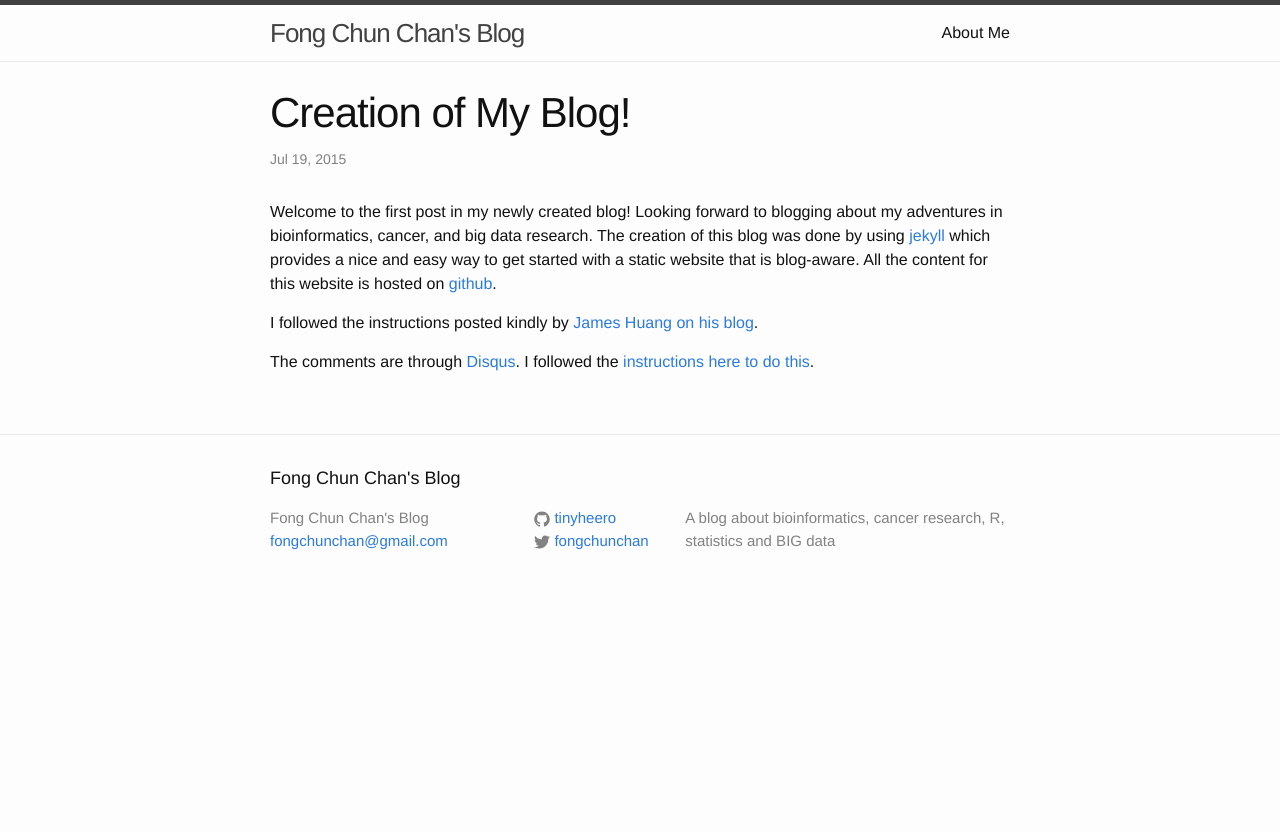
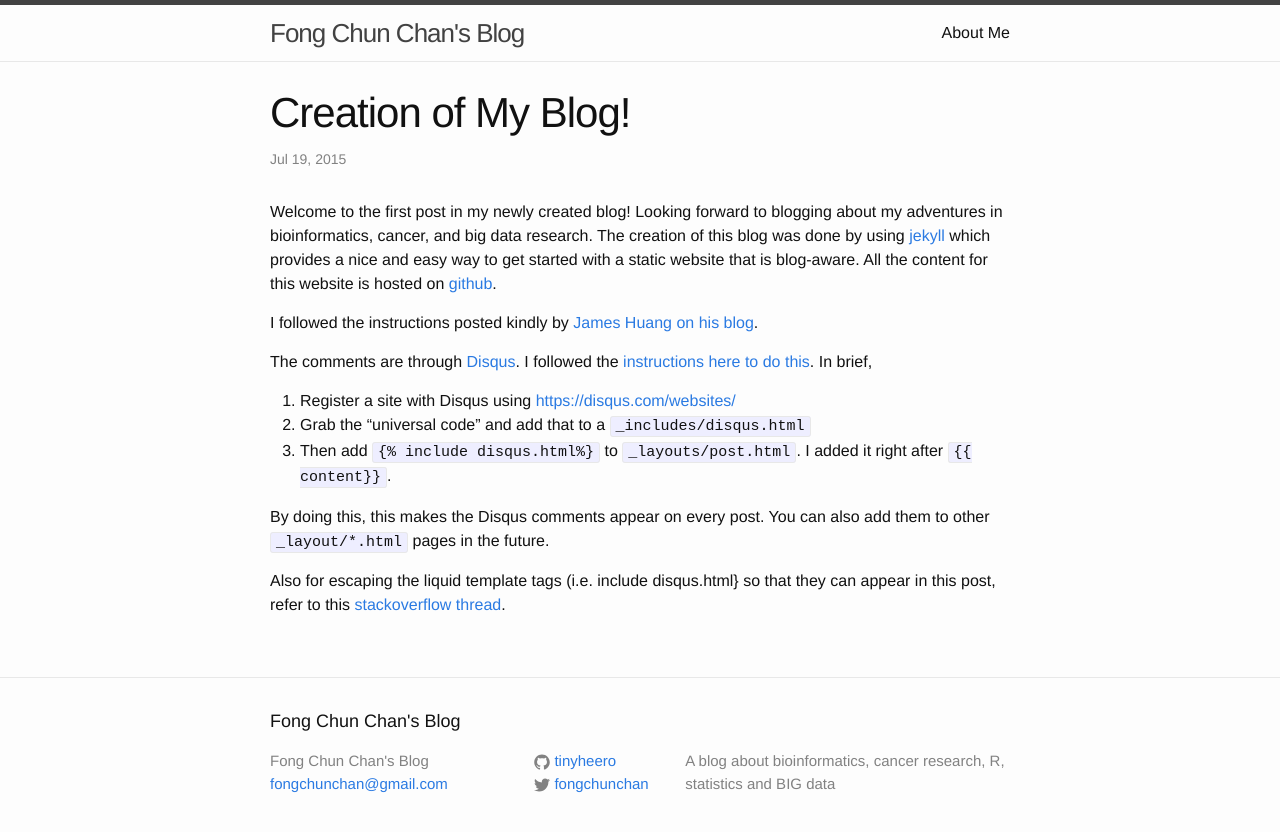
Before and after one commit to tinyheero/tinyheero.github.io, a Jekyll site: the page built from _posts/2015-07-19-first-post.markdown, in a window 1280 px wide. Shown: the top 832 px of the page. Built offline with Jekyll 4.4.1, drawn with Linux system fonts in a browser that asks for light colours; Markdown is read by kramdown in place of the engine named in the settings; comment, search, counter and statistics services are not loaded.

Commit message:
Adding Details on How to Add Disqus Comments

```diff
--- a/_posts/2015-07-19-first-post.markdown
+++ b/_posts/2015-07-19-first-post.markdown
@@ -9,4 +9,12 @@ Welcome to the first post in my newly created blog! Looking forward to blogging
 
 I followed the instructions posted kindly by [James Huang on his blog](http://growthalytics.com/programming/2015/07/19/setting-up-your-own-blog/).
 
-The comments are through [Disqus](https://disqus.com/). I followed the [instructions here to do this](http://www.perfectlyrandom.org/2014/06/29/adding-disqus-to-your-jekyll-powered-github-pages/).
+The comments are through [Disqus](https://disqus.com/). I followed the [instructions here to do this](http://www.perfectlyrandom.org/2014/06/29/adding-disqus-to-your-jekyll-powered-github-pages/). In brief,
+
+1. Register a site with Disqus using [https://disqus.com/websites/](https://disqus.com/websites/)
+1. Grab the "universal code" and add that to a `_includes/disqus.html`
+1. Then add `{{ "{% include disqus.html" }}%}` to `_layouts/post.html`. I added it right after `{{ "{{ content" }}}}`.
+
+By doing this, this makes the Disqus comments appear on every post. You can also add them to other `_layout/*.html` pages in the future.
+
+Also for escaping the liquid template tags (i.e. include disqus.html} so that they can appear in this post, refer to this [stackoverflow thread](http://stackoverflow.com/questions/3426182/how-to-escape-liquid-template-tags).
```
